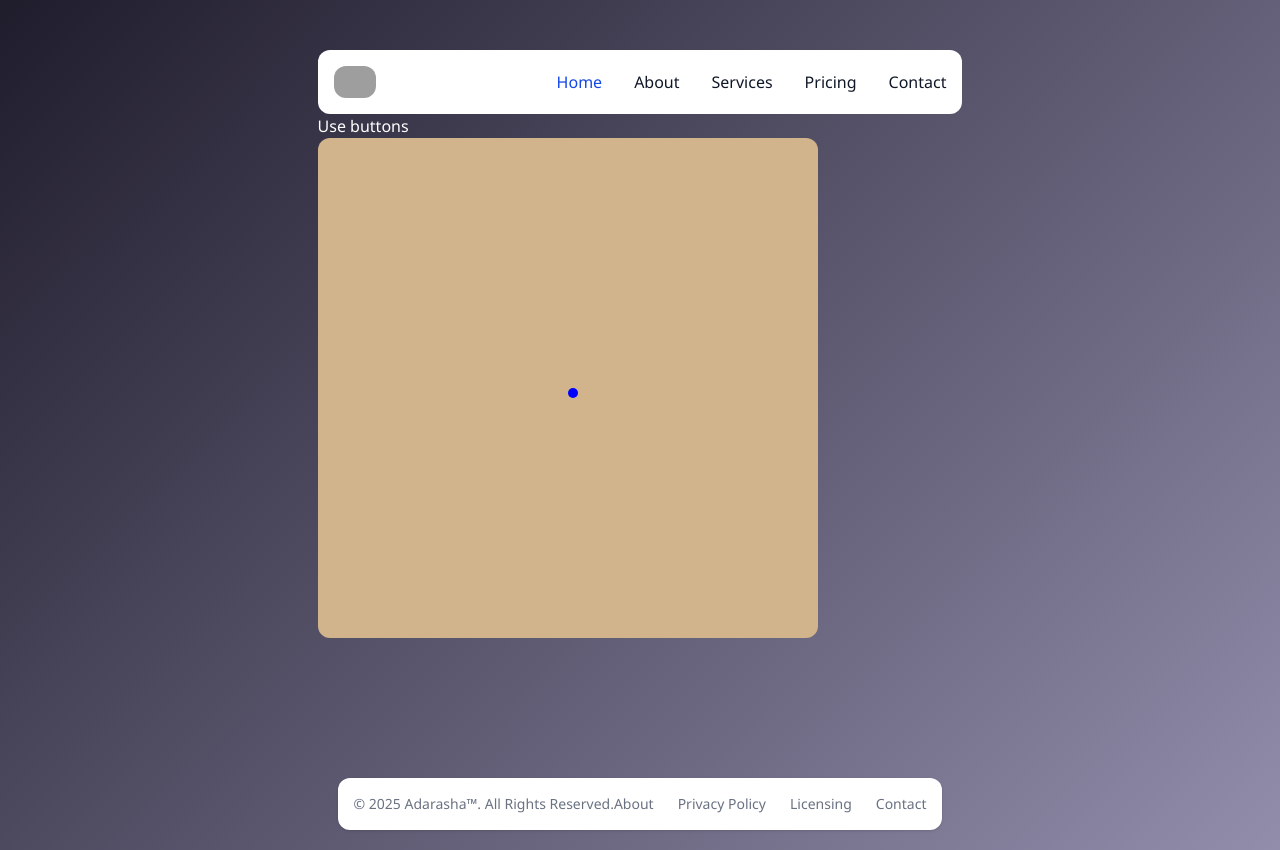
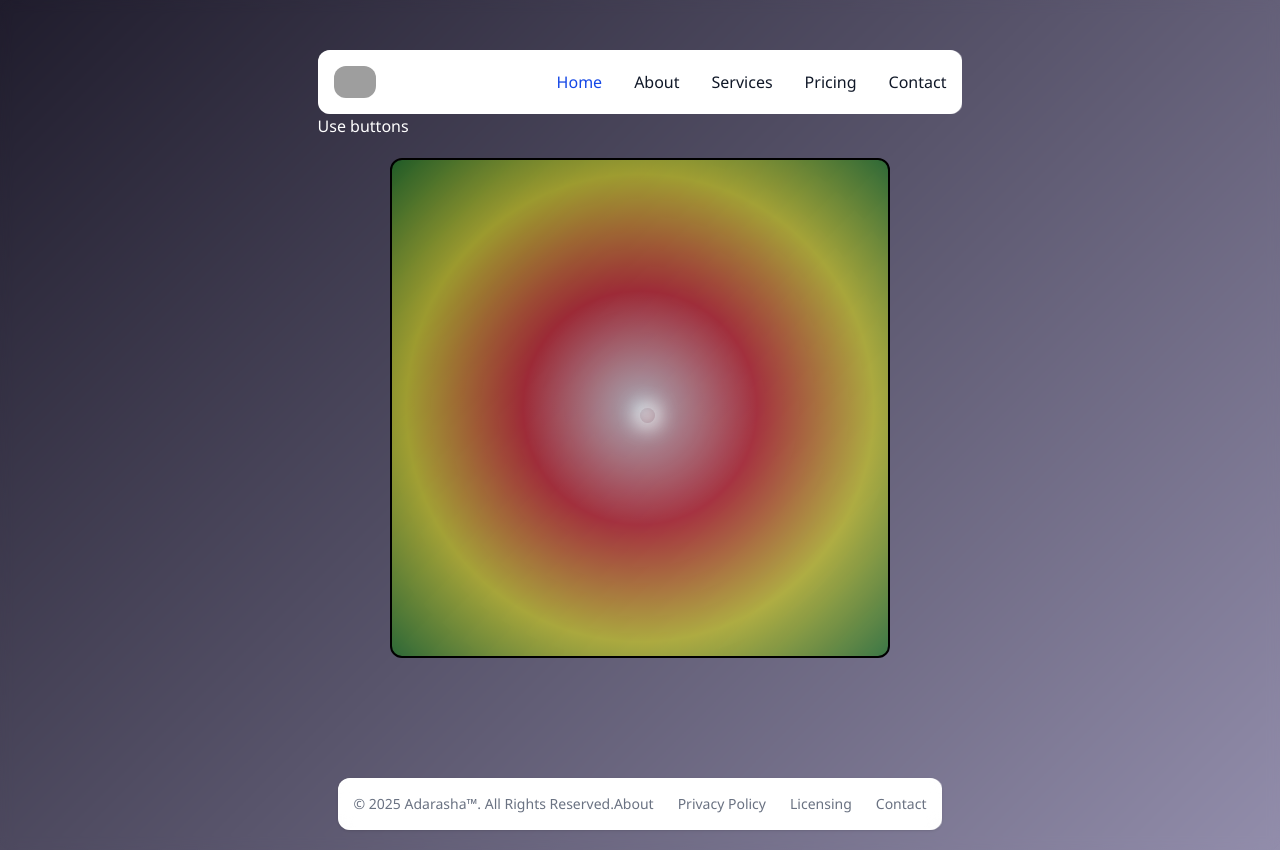
Before and after one commit to aakku106/4thSemTranning_REACT, a React (Vite) app in the folder day2/: page / in a window 1280 px wide. Built offline with nearby package versions, Linux system fonts and the light colour scheme; grey boxes are pictures that could not be loaded.

Commit message:
stype fix

```diff
--- a/day2/src/Components/KeyMove.jsx
+++ b/day2/src/Components/KeyMove.jsx
@@ -1,11 +1,14 @@
-import { useEffect, useState } from "react"
+/** @format */
+
+import { useEffect, useState } from "react";
+import "../style/Snake.css";
 
 export let KeyMove = () => {
-  let [position, setPosition] = useState({ x: 0, y: 0 })
-  let [direction, setDirecton] = useState([])
+  let [position, setPosition] = useState({ x: 0, y: 0 });
+  let [direction, setDirecton] = useState([]);
 
   useEffect(() => {
-    let newPos = { ...position }
+    let newPos = { ...position };
     let up = () => {
       newPos.y -= 10;
       setPosition(newPos);
@@ -14,94 +17,90 @@ export let KeyMove = () => {
       console.log(direction);
 
       if (position.y === -240) {
-        newPos.y = 240
+        newPos.y = 240;
       }
-    }
+    };
     let down = () => {
-      newPos.y += 10
+      newPos.y += 10;
       setPosition(newPos);
       setDirecton(["ArrowDown", ...direction.slice(0, 1)]);
       console.log(position);
       console.log(direction);
 
       if (position.y === 240) {
-        newPos.y = -240
+        newPos.y = -240;
       }
-    }
+    };
     let right = () => {
       newPos.x += 10;
-      setPosition(newPos)
+      setPosition(newPos);
       console.log(position);
       setDirecton(["ArrowRight", ...direction.slice(0, 1)]);
       console.log(position);
       console.log(direction);
 
       if (position.x === 240) {
-        newPos.x = -240
+        newPos.x = -240;
       }
-    }
+    };
     let left = () => {
-      newPos.x -= 10
-      setPosition(newPos)
+      newPos.x -= 10;
+      setPosition(newPos);
       console.log(position);
       setDirecton(["ArrowLeft", ...direction.slice(0, 1)]);
       console.log(position);
       console.log(direction);
 
       if (position.x === -240) {
-        newPos.x = 240
+        newPos.x = 240;
       }
-
-    }
+    };
     function handlePress(e) {
       if (e.key === "ArrowUp" && direction[0] !== "ArrowDown") {
-        up()
+        up();
       } else if (e.key === "ArrowDown" && direction[0] !== "ArrowUp") {
-        down()
-      }
-      else if (e.key === "ArrowRight" && direction[0] !== "ArrowLeft") {
-        right()
-      }
-      else if (e.key === "ArrowLeft" && direction[0] !== "ArrowRight") {
-        left()
+        down();
+      } else if (e.key === "ArrowRight" && direction[0] !== "ArrowLeft") {
+        right();
+      } else if (e.key === "ArrowLeft" && direction[0] !== "ArrowRight") {
+        left();
       }
     }
     window.addEventListener("keydown", handlePress);
     let autoMove = setInterval(() => {
-      if (direction[0] === "ArrowUp") { up() }
-      if (direction[0] === "ArrowDown") { down() }
-      if (direction[0] === "ArrowRight") { right() }
-      if (direction[0] === "ArrowLeft") { left() }
-    }, 100)
+      if (direction[0] === "ArrowUp") {
+        up();
+      }
+      if (direction[0] === "ArrowDown") {
+        down();
+      }
+      if (direction[0] === "ArrowRight") {
+        right();
+      }
+      if (direction[0] === "ArrowLeft") {
+        left();
+      }
+    }, 100);
     return () => {
-      window.removeEventListener("keydown", handlePress)
+      window.removeEventListener("keydown", handlePress);
       clearInterval(autoMove);
-    }
-  })
+    };
+  });
 
+  return (
+    <>
+      <h1>Use buttons</h1>
+      <div
+        style={{
 
-
-  return (<>
-    <h1>Use buttons</h1>
-    <div style={{
-      height: "500px",
-      width: "500px",
-      backgroundColor: "tan",
-      position: "relative"
-    }}
-    >
-      <div
-        className="snake"
-        style={{
-          height: "10px",
-          width: "10px",
-          backgroundColor: "blue",
-          position: "absolute",
-          top: `50%`,
-          left: `50%`,
-          transform: `translate(${position.x}px, ${position.y}px)`,
         }}
-      ></div>
-    </div >
-  </>)
-}
+        className="Board">
+        <div
+          className="snake"
+          style={{
+            transform: `translate(${position.x}px, ${position.y}px)`,
+          }}></div>
+      </div>
+    </>
+  );
+};
--- a/day2/src/style/snake.css
+++ b/day2/src/style/snake.css
@@ -11,6 +11,32 @@
   border: 10px double rgba(154, 12, 59, 0.317);
   pointer-events: none !important;
 }
+
 .snake {
-  box-shadow: 0px 0px 20px 4px;
+  box-shadow: 0px 0px 20px 4px rgb(253, 253, 253);
+  height: 15px;
+  width: 15px;
+  background-color: transparent;
+  position: absolute;
+  top: 50%;
+  left: 50%;
+  border-radius: 50%;
+  z-index: 0;
+  transition: all 10ms ease-in-out;
 }
+
+.Board {
+  border: 2px solid #000000;
+  background: radial-gradient(
+    rgba(255, 255, 255, 0.48),
+    rgba(255, 0, 0, 0.441),
+    rgba(255, 255, 0, 0.467),
+    rgba(0, 128, 0, 0.477)
+  );
+  margin: 20px auto;
+  overflow: hidden;
+  z-index: 1;
+  height: 500px;
+  width: 500px;
+  position: relative;
+}
--- a/day2/src/style/style.css
+++ b/day2/src/style/style.css
@@ -4,6 +4,7 @@
 
 * {
   border-radius: 12px;
+  backdrop-filter: blur(6px);
 }
 
 .bg-wrapper {
@@ -87,9 +88,7 @@ footer {
   bottom: 0 !important;
 }
 
-
 .fixSpace {
   padding: 1rem;
   margin: 1rem;
-
 }
```
Also changed, not shown: day2/src/App.jsx (+1 -6 lines), day2/src/main.jsx (+9 -7 lines).
